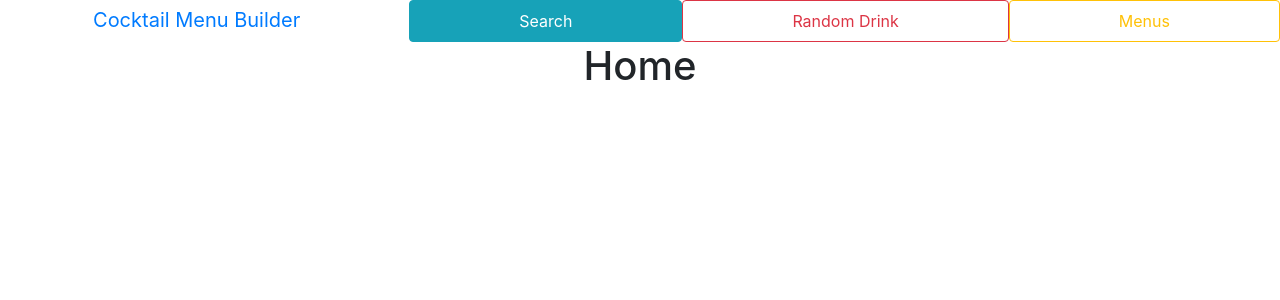
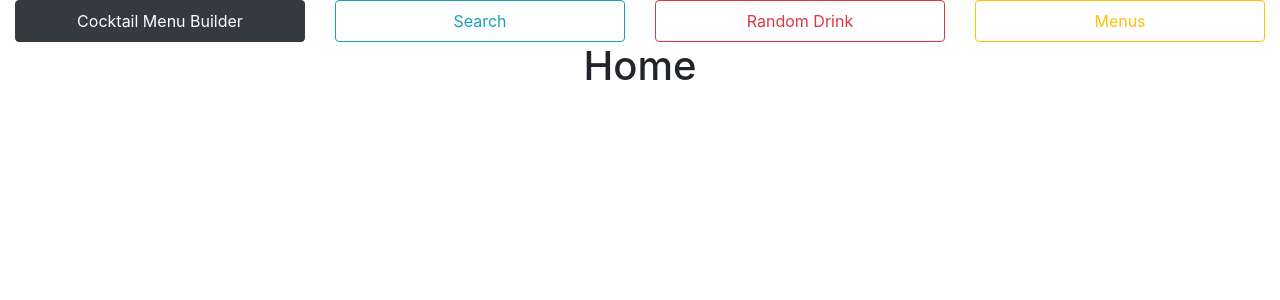
Before and after one commit to honnnei/cocktail-menu-builder, a React (Create React App) app in the folder frontend/: page / in a window 1280 px wide. Shown: the top 300 px of the page. Built offline with nearby package versions, Linux system fonts and the light colour scheme.

Commit message:
menu create form

```diff
--- a/frontend/src/components/MenuForm.tsx
+++ b/frontend/src/components/MenuForm.tsx
@@ -1,6 +1,16 @@
-import React from 'react';
+import React, { useState } from 'react';
+import Axios from 'axios';
 
 export default function MenuForm() {
+    const [ menuname, setMenuname ] = useState<string>('');
+    const [ alertVisible, setAlertVisible ] = useState<string>("none");
+    const createMenu = () => {
+        Axios.post('/menus', { menuname: menuname})
+        .then((res) => {
+           setAlertVisible("flex");
+        })
+        .catch((err) => console.log(err))
+    }
     return (
         <>
         <button type="button" className="btn btn-info" data-toggle="modal" data-target="#exampleModal">
@@ -10,17 +20,33 @@ export default function MenuForm() {
         <div className="modal-dialog">
             <div className="modal-content">
             <div className="modal-header">
-                <h5 className="modal-title" id="exampleModalLabel">Modal title</h5>
+                <h5 className="modal-title" id="exampleModalLabel">Create a Menu</h5>
                 <button type="button" className="close" data-dismiss="modal" aria-label="Close">
                 <span aria-hidden="true">&times;</span>
                 </button>
             </div>
             <div className="modal-body">
-                <p>this is modal</p>
+            <form>
+                <div className="form-group">
+                    <label htmlFor="menuTitle">Menu Title</label>
+                    <input
+                    type="text"
+                    name="menuname"
+                    className="form-control"
+                    id="menuTitle"
+                    aria-describedby="menuHelp"
+                    placeholder="Enter Menu Title"
+                    value={menuname}
+                    onChange={e => setMenuname(e.target.value)}
+                    />
+                    <small id="menuHelp" className="form-text text-muted">Please make it a single word</small>
+                </div>
+                </form>
+                <div style={{display: alertVisible}}className="alert alert-primary" role="alert">Menu Created</div>
             </div>
             <div className="modal-footer">
-                <button type="button" className="btn btn-info" data-dismiss="modal">Cancel</button>
-                <button type="button" className="btn btn-danger">Create Menu</button>
+                <button type="button" className="btn btn-danger" data-dismiss="modal">Close</button>
+                <button type="button" className="btn btn-info" onClick={createMenu}>Create Menu</button>
             </div>
             </div>
         </div>
--- a/frontend/src/components/Navbar.tsx
+++ b/frontend/src/components/Navbar.tsx
@@ -4,34 +4,22 @@ import { useRouter } from '../utils/utils';
 
 
 const Navbar = () => {
-    // const location = useLocation();
-    // console.log(location.pathname);
     const router = useRouter();
-    console.log(router.pathname)
-
-    // const [ location, setLocation ] = useState<any>(useLocation());
-
-    // useEffect(() => {
-    //     const currentLocation = useLocation();
-    //     setLocation(currentLocation);
-    // }, [useLocation()]);
-    // console.log(location.pathname);
 
     return (
         <nav >
-            {/* className="navbar navbar-expand-lg navbar-light bg-light" */}
-            <ul className="nav nav-pills nav-fill">
-            <li className="nav-item">
-                    <Link className="navbar-brand" to="/">Cocktail Menu Builder</Link>
+            <ul className="nav ">
+                <li className="nav-item col-3">
+                    <Link className={router.pathname === "/" ? "nav-link btn btn-outline-dark active" : "nav-link btn btn-outline-dark"} to="/">Cocktail Menu Builder</Link>
                 </li>
-                <li className="nav-item">
-                    <Link className="nav-link active btn btn-outline-info" to="/search">Search</Link>
+                <li className="nav-item col-3">
+                    <Link className={router.pathname === "/search" ? "nav-link btn btn-outline-info active" : "nav-link btn btn-outline-info"} to="/search">Search</Link>
                 </li>
-                <li className="nav-item">
-                    <Link className="nav-link btn btn-outline-danger" to="random">Random Drink</Link>
+                <li className="nav-item col-3">
+                    <Link className={router.pathname === "/random" ? "nav-link btn btn-outline-danger active" : "nav-link btn btn-outline-danger"} to="/random">Random Drink</Link>
                 </li>
-                <li className="nav-item">
-                    <Link className="nav-link btn btn-outline-warning" to="menus">Menus</Link>
+                <li className="nav-item col-3">
+                    <Link className={router.pathname === "/menus" ? "nav-link btn btn-outline-warning active" : "nav-link btn btn-outline-warning"} to="/menus">Menus</Link>
                 </li>
             </ul>
         </nav>
```
